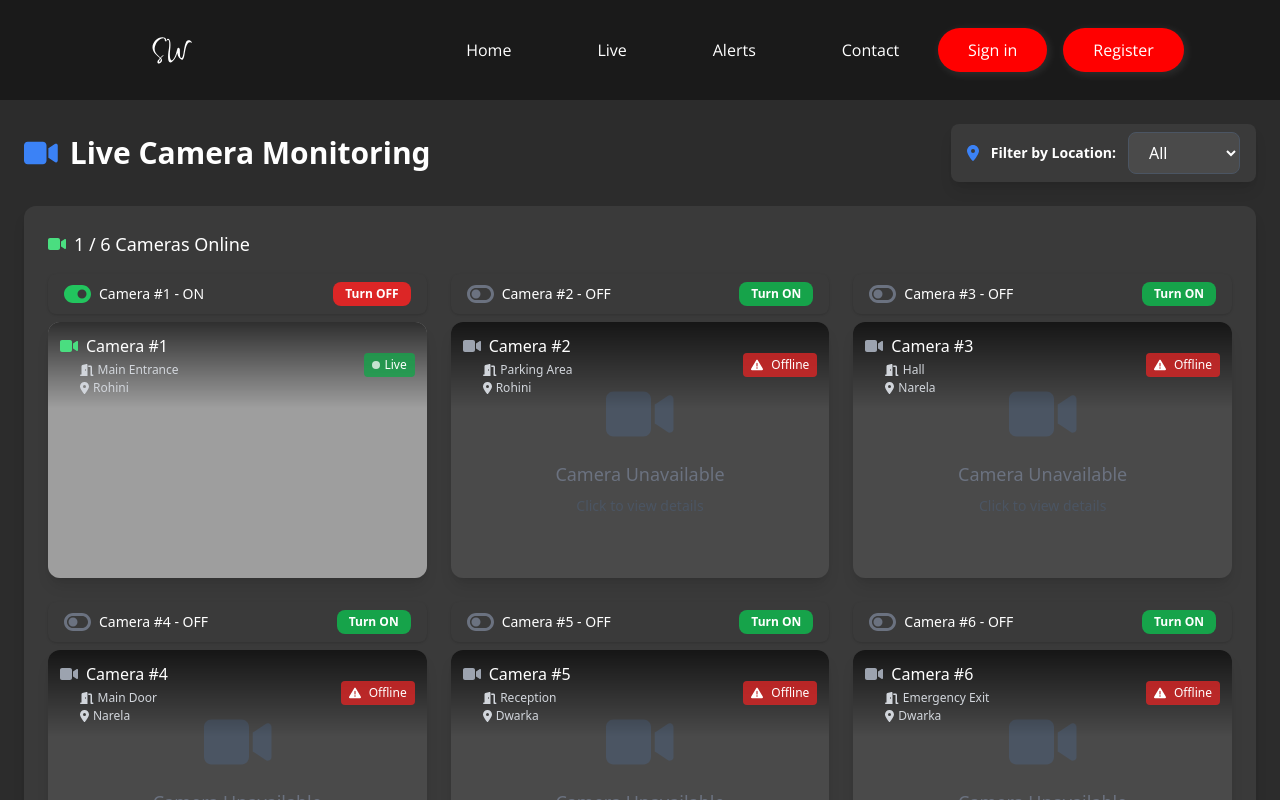
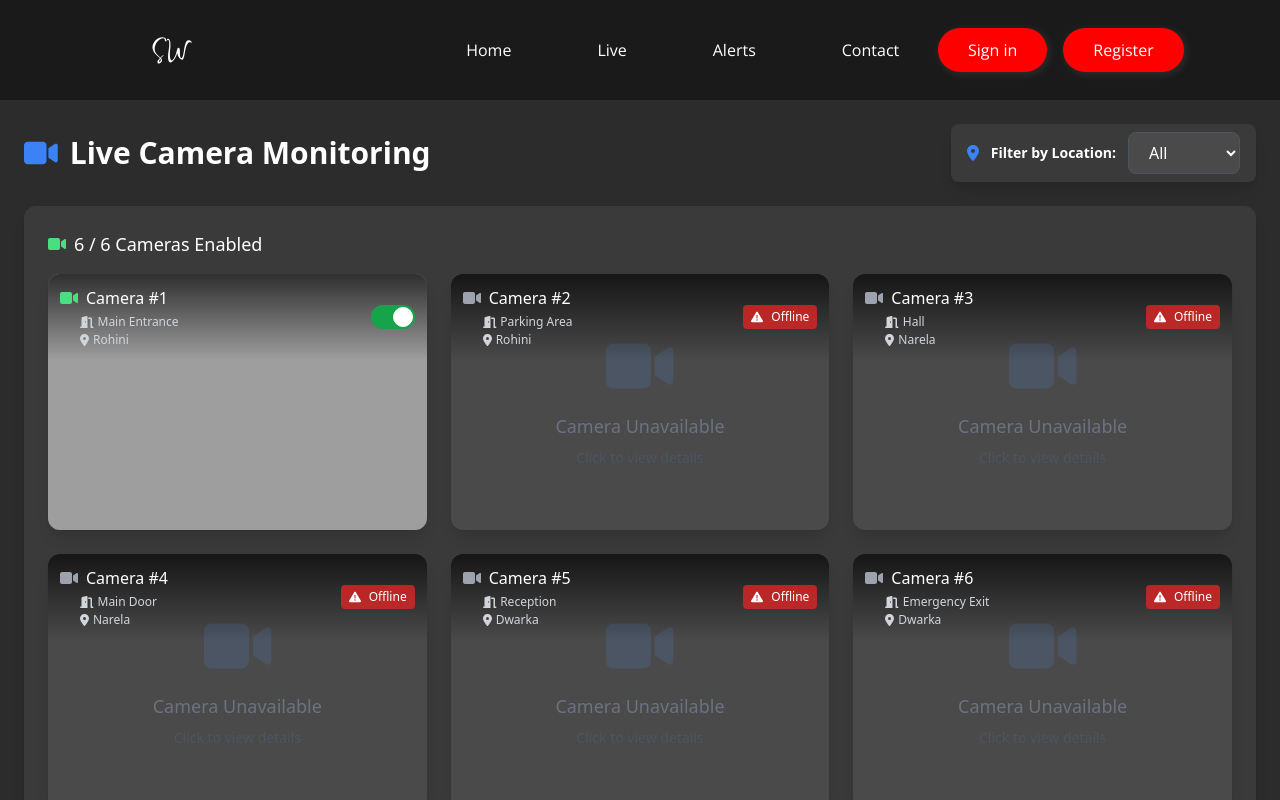
Before and after one commit to iamvishalrathi/SafeWatch, a React (Vite) app in the folder frontend/: page /live in a window 1280 px wide. Shown: the top 800 px of the page. Built offline with nearby package versions, Linux system fonts and the light colour scheme.

Commit message:
feat: Add camera enable/disable toggle functionality in CameraGrid and CameraDetail components

```diff
--- a/frontend/src/components/CameraGrid.jsx
+++ b/frontend/src/components/CameraGrid.jsx
@@ -1,7 +1,7 @@
 import { useState } from "react";
 import { useNavigate } from "react-router-dom";
 import { FontAwesomeIcon } from "@fortawesome/react-fontawesome";
-import { faVideo, faExclamationTriangle, faExpand, faMapMarkerAlt, faDoorOpen, faToggleOn, faToggleOff } from "@fortawesome/free-solid-svg-icons";
+import { faVideo, faExclamationTriangle, faExpand, faMapMarkerAlt, faDoorOpen } from "@fortawesome/free-solid-svg-icons";
 import PropTypes from "prop-types";
 
 // Dummy camera to show when camera is not available
@@ -63,25 +63,28 @@ DummyCamera.propTypes = {
 };
 
 // Live camera feed component
-const LiveCamera = ({ cameraId, position, location, videoFeedUrl, isOnline = true }) => {
+const LiveCamera = ({ cameraId, position, location, videoFeedUrl, isEnabled, onToggle }) => {
     const navigate = useNavigate();
     const [imageError, setImageError] = useState(false);
 
-    if (imageError || !isOnline) {
-        return <DummyCamera cameraId={cameraId} position={position} location={location} />;
+    const handleCardClick = (e) => {
+        // Only navigate if not clicking the toggle switch
+        if (!e.target.closest('.toggle-switch')) {
+            navigate(`/camera/${cameraId}`);
         }
+    };
 
     return (
         <div
             className="relative bg-[#4A4A4A] rounded-xl overflow-hidden shadow-lg cursor-pointer hover:shadow-2xl transition-all duration-300 group"
-            onClick={() => navigate(`/camera/${cameraId}`)}
+            onClick={handleCardClick}
         >
             {/* Camera Header */}
             <div className="absolute top-0 left-0 right-0 bg-gradient-to-b from-black/70 to-transparent p-3 z-10">
                 <div className="flex items-center justify-between">
                     <div className="flex flex-col gap-1">
                         <div className="flex items-center gap-2">
-                            <FontAwesomeIcon icon={faVideo} className="text-green-400" />
+                            <FontAwesomeIcon icon={faVideo} className={isEnabled ? "text-green-400" : "text-gray-400"} />
                             <span className="text-white font-medium">Camera #{cameraId}</span>
                         </div>
                         <div className="flex flex-col gap-0.5 text-gray-300 text-xs ml-5">
@@ -95,23 +98,47 @@ const LiveCamera = ({ cameraId, position, location, videoFeedUrl, isOnline = tru
                             </div>
                         </div>
                     </div>
-                    <div className="flex items-center gap-1 bg-green-600/80 px-2 py-1 rounded">
-                        <div className="w-2 h-2 bg-white rounded-full animate-pulse"></div>
-                        <span className="text-white text-xs">Live</span>
+
+                    {/* Toggle Switch */}
+                    <div className="toggle-switch flex items-center gap-2" onClick={(e) => e.stopPropagation()}>
+                        <label className="relative inline-flex items-center cursor-pointer">
+                            <input
+                                type="checkbox"
+                                checked={isEnabled}
+                                onChange={() => onToggle(cameraId)}
+                                className="sr-only peer"
+                            />
+                            <div className="w-11 h-6 bg-gray-600 peer-focus:outline-none rounded-full peer peer-checked:after:translate-x-full rtl:peer-checked:after:-translate-x-full peer-checked:after:border-white after:content-[''] after:absolute after:top-[2px] after:start-[2px] after:bg-white after:border-gray-300 after:border after:rounded-full after:h-5 after:w-5 after:transition-all peer-checked:bg-green-600"></div>
+                        </label>
                     </div>
                 </div>
             </div>
 
-            {/* Video Feed */}
+            {/* Video Feed or Disabled State */}
+            {isEnabled ? (
+                imageError ? (
+                    <div className="w-full h-64 flex flex-col items-center justify-center bg-[#3A3A3A]">
+                        <FontAwesomeIcon icon={faExclamationTriangle} className="text-red-500 text-6xl mb-4" />
+                        <p className="text-gray-400 text-lg">Feed Error</p>
+                    </div>
+                ) : (
                     <img
                         src={videoFeedUrl}
                         alt={`Camera ${cameraId} Feed`}
                         className="w-full h-64 object-cover"
                         onError={() => setImageError(true)}
                     />
+                )
+            ) : (
+                <div className="w-full h-64 flex flex-col items-center justify-center bg-[#3A3A3A]">
+                    <FontAwesomeIcon icon={faVideo} className="text-gray-600 text-6xl mb-4" />
+                    <p className="text-gray-400 text-lg">Camera Disabled</p>
+                    <p className="text-gray-500 text-sm mt-2">Turn on to view feed</p>
+                </div>
+            )}
 
             {/* Hover Overlay */}
-            <div className="absolute inset-0 bg-black/50 opacity-0 group-hover:opacity-100 transition-opacity duration-300 flex items-center justify-center">
+            <div className="absolute inset-0 bg-black/50 opacity-0 group-hover:opacity-100 transition-opacity duration-300 flex items-center justify-center pointer-events-none">
                 <div className="bg-white/10 backdrop-blur-sm px-6 py-3 rounded-lg border border-white/20">
                     <FontAwesomeIcon icon={faExpand} className="text-white text-2xl" />
                 </div>
@@ -125,7 +152,8 @@ LiveCamera.propTypes = {
     position: PropTypes.string.isRequired,
     location: PropTypes.string.isRequired,
     videoFeedUrl: PropTypes.string.isRequired,
-    isOnline: PropTypes.bool,
+    isEnabled: PropTypes.bool.isRequired,
+    onToggle: PropTypes.func.isRequired,
 };
 
 // Main CameraGrid component
@@ -137,54 +165,60 @@ const CameraGrid = ({ selectedLocation = "All" }) => {
             position: "Main Entrance",
             location: "Rohini",
             url: "http://localhost:5000/video_feed",
-            isOnline: true
+            isOnline: true,
+            isEnabled: true  // Controls if camera is turned on/off
         },
         {
             id: 2,
             position: "Parking Area",
             location: "Rohini",
             url: "http://localhost:5000/video_feed",
-            isOnline: false
+            isOnline: false,
+            isEnabled: true
         },
         {
             id: 3,
             position: "Hall",
             location: "Narela",
             url: "http://localhost:5000/video_feed",
-            isOnline: false
+            isOnline: false,
+            isEnabled: true
         },
         {
             id: 4,
             position: "Main Door",
             location: "Narela",
             url: "http://localhost:5000/video_feed",
-            isOnline: false
+            isOnline: false,
+            isEnabled: true
         },
         {
             id: 5,
             position: "Reception",
             location: "Dwarka",
             url: "http://localhost:5000/video_feed",
-            isOnline: false
+            isOnline: false,
+            isEnabled: true
         },
         {
             id: 6,
             position: "Emergency Exit",
             location: "Dwarka",
             url: "http://localhost:5000/video_feed",
-            isOnline: false
+            isOnline: false,
+            isEnabled: true
         },
     ];
 
-    // State to manage camera on/off status
+    // State to manage camera enabled status
     const [cameras, setCameras] = useState(initialCameras);
 
-    // Toggle camera on/off
+    // Toggle camera enabled/disabled
     const toggleCamera = (cameraId) => {
         setCameras(prevCameras =>
             prevCameras.map(camera =>
                 camera.id === cameraId
-                    ? { ...camera, isOnline: !camera.isOnline }
+                    ? { ...camera, isEnabled: !camera.isEnabled }
                     : camera
             )
         );
@@ -196,7 +230,7 @@ const CameraGrid = ({ selectedLocation = "All" }) => {
             ? cameras
             : cameras.filter((camera) => camera.location === selectedLocation);
 
-    const onlineCameras = filteredCameras.filter(cam => cam.isOnline).length;
+    const enabledCameras = filteredCameras.filter(cam => cam.isEnabled).length;
 
     return (
         <div className="w-full">
@@ -206,7 +240,7 @@ const CameraGrid = ({ selectedLocation = "All" }) => {
                     <div className="flex items-center gap-2">
                         <FontAwesomeIcon icon={faVideo} className="text-green-400" />
                         <span className="text-lg font-medium">
-                            {onlineCameras} / {filteredCameras.length} Cameras Online
+                            {enabledCameras} / {filteredCameras.length} Cameras Enabled
                             {selectedLocation !== "All" && ` in ${selectedLocation}`}
                         </span>
                     </div>
@@ -217,50 +251,24 @@ const CameraGrid = ({ selectedLocation = "All" }) => {
             {filteredCameras.length > 0 ? (
                 <div className="grid grid-cols-1 md:grid-cols-2 lg:grid-cols-3 gap-6">
                     {filteredCameras.map((camera) => (
-                        <div key={camera.id} className="flex flex-col gap-2">
-                            {/* Toggle Button */}
-                            <div className="flex items-center justify-between bg-[#3A3A3A] px-4 py-2 rounded-lg shadow">
-                                <div className="flex items-center gap-2">
-                                    <FontAwesomeIcon
-                                        icon={camera.isOnline ? faToggleOn : faToggleOff}
-                                        className={`text-2xl ${camera.isOnline ? 'text-green-500' : 'text-gray-500'}`}
-                                    />
-                                    <span className="text-white text-sm font-medium">
-                                        Camera #{camera.id} - {camera.isOnline ? 'ON' : 'OFF'}
-                                    </span>
-                                </div>
-                                <button
-                                    onClick={(e) => {
-                                        e.stopPropagation();
-                                        toggleCamera(camera.id);
-                                    }}
-                                    className={`px-3 py-1 rounded-lg text-xs font-semibold transition-all ${
-                                        camera.isOnline
-                                            ? 'bg-red-600 hover:bg-red-700 text-white'
-                                            : 'bg-green-600 hover:bg-green-700 text-white'
-                                    }`}
-                                >
-                                    {camera.isOnline ? 'Turn OFF' : 'Turn ON'}
-                                </button>
-                            </div>
-
-                            {/* Camera Feed */}
-                            {camera.isOnline ? (
+                        camera.isOnline ? (
                             <LiveCamera
+                                key={camera.id}
                                 cameraId={camera.id}
                                 position={camera.position}
                                 location={camera.location}
                                 videoFeedUrl={camera.url}
-                                    isOnline={camera.isOnline}
+                                isEnabled={camera.isEnabled}
+                                onToggle={toggleCamera}
                             />
                         ) : (
                             <DummyCamera
+                                key={camera.id}
                                 cameraId={camera.id}
                                 position={camera.position}
                                 location={camera.location}
                             />
-                            )}
-                        </div>
+                        )
                     ))}
                 </div>
             ) : (
```
Also changed, not shown: frontend/src/pages/CameraDetail.jsx (+34 -4 lines), 1 other file (tests, documents, lock files or other folders). Lines whose indentation alone changed are shown as unchanged.
